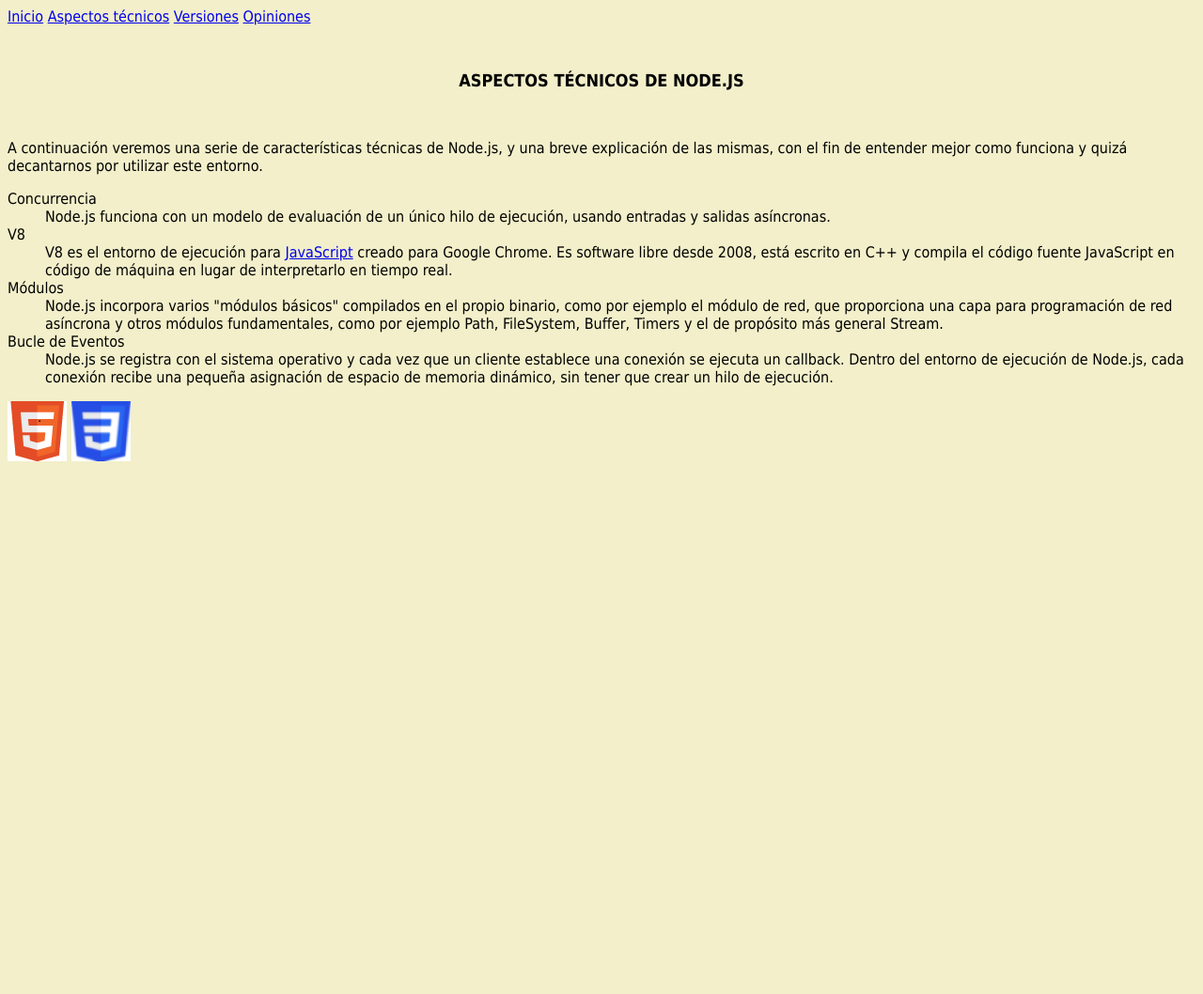
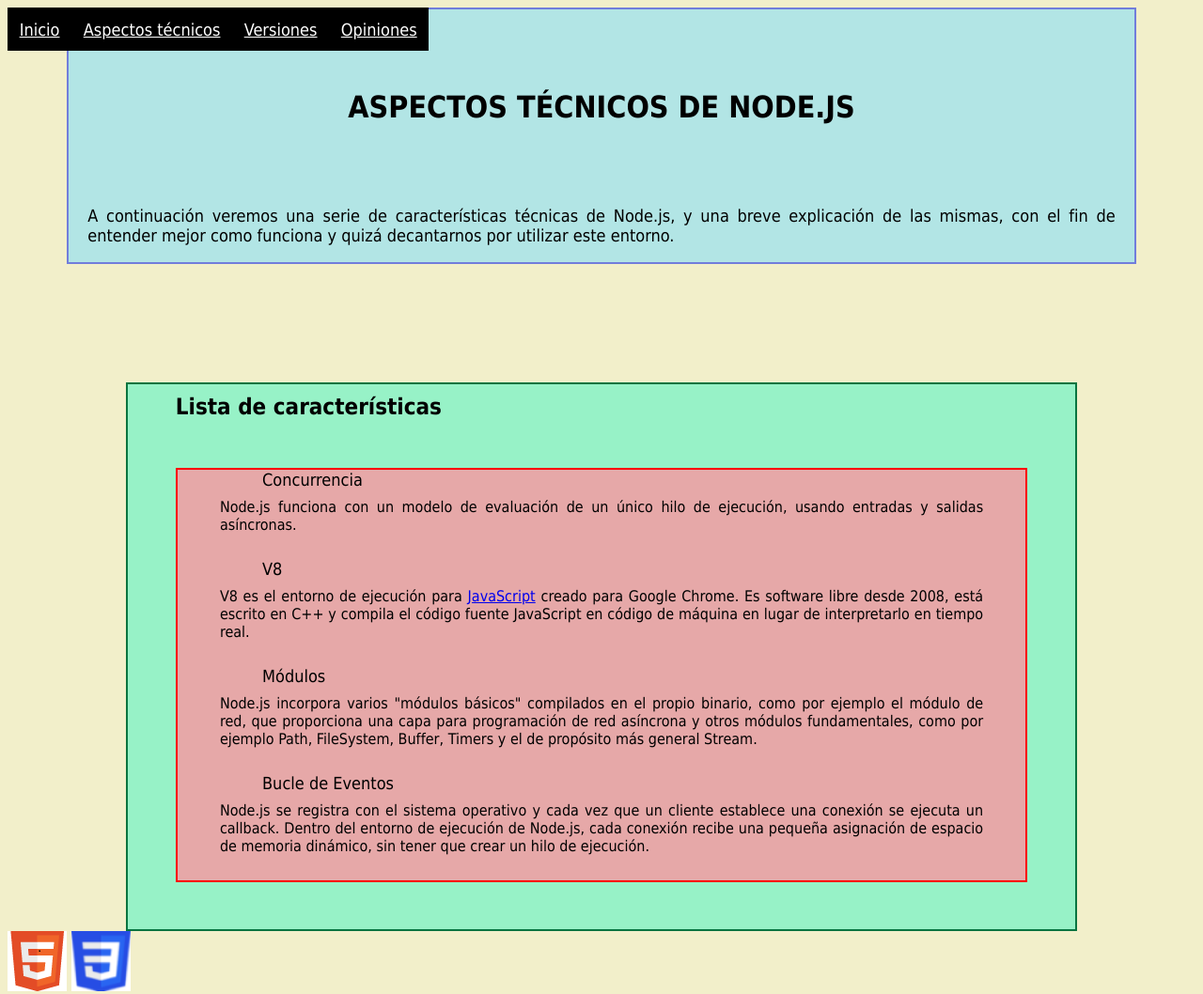
Before and after one commit to uo269783/sew, a plain HTML site: page practica1/caracteristicas.html in a window 1280 px wide. Shown: the whole page at 94% size. Before the commit the page ends 800 px from the top, so only its background shows below. Drawn offline with Linux system fonts and the light colour scheme.

Commit message:
estructura css y demas

```diff
--- a/practica1/caracteristicas.html
+++ b/practica1/caracteristicas.html
@@ -18,6 +18,10 @@
 
     <title>Características de Node.js</title>
     <link rel="stylesheet" type="text/css" href="estilo/estilo.css" />
+    <link rel="stylesheet" type="text/css" href="estilo/trabajo.css"/>
+    <link rel="stylesheet" type="text/css" href="estilo/layout.css"/>
+    <link rel="stylesheet" type="text/css" href="estilo/lista.css"/>
+    <link rel="stylesheet" type="text/css" href="estilo/nav.css"/>
 </head>
 
 <body>
@@ -34,6 +38,8 @@
             el fin de entender mejor como funciona y quizá decantarnos por utilizar este entorno.</p></header>
 
 
+                <section>
+                    <h2>Lista de características</h2>
                     <dl>
                             <dt>Concurrencia</dt>
                             <dd>Node.js funciona con un modelo de evaluación de un único hilo de ejecución, usando entradas y salidas asíncronas.</dd>
@@ -44,6 +50,7 @@
                             <dt>Bucle de Eventos</dt>
                             <dd>Node.js se registra con el sistema operativo y cada vez que un cliente establece una conexión se ejecuta un callback. Dentro del entorno de ejecución de Node.js, cada conexión recibe una pequeña asignación de espacio de memoria dinámico, sin tener que crear un hilo de ejecución.</dd>
                     </dl>
+                </section>
 
 
         <footer>
--- a/practica1/estilo/estilo.css
+++ b/practica1/estilo/estilo.css
@@ -5,12 +5,48 @@ body {
   color: #000000;
   background-color: rgb(242, 239, 202);
   font-size: medium;
+  text-align: justify;
+
 }
+
 /*Especificidad: 001*/
 h1 {
   color: #000000;
   text-transform: uppercase;
-    padding: 2em;
   text-align: center;
+  font-size: 32;
+}
+
+/* Especificidad 001*/
+h2 {
+  color: #000000;
+  font-size: 20;
+}
+
+/* Especificidad 001*/
+section {
+  background-color: #97f2c7;
+  border: 2px solid #057440;
+}
+
+/* Especificidad 002*/
+h1+p {
   font-size: large;
 }
+
+/* Especificidad 001*/
+nav {
+  background-color: #ffffff;
+  padding: 1%;
+  width: 100%;
+}
+
+/* Especificidad 002*/
+nav a {
+  font-family: Tahoma, sans-serif;
+  background-color: black;
+  color: white;
+  font-size: large;
+  padding: 1%;
+  float: left;
+}
--- a/practica1/estilo/layout.css
+++ b/practica1/estilo/layout.css
@@ -1,21 +1 @@
 /* Daniel Fernández Bernardino */
-
-/*Especificidad 001*/
-body {
-    display: grid;
-    grid-template-areas: 'nav main';
-
-}
-
-/* Especificidad 001*/
-main {
-    grid-area: main;
-}
-
-/* Especificidad 001*/
-nav {
-    height: fit-content;
-    top:0;
-    grid-area: nav;
-    position: sticky;
-}
--- a/practica1/estilo/tabla.css
+++ b/practica1/estilo/tabla.css
@@ -4,6 +4,8 @@
 table {
     border: 1px solid;
     border-collapse: collapse;
+    background-color: beige;
+    margin: 15px;
 }
 
 /*Especificidad 001 */
--- a/practica1/estilo/trabajo.css
+++ b/practica1/estilo/trabajo.css
@@ -3,17 +3,42 @@
 header {
     background-color: #b2e5e5;
     border: 2px solid #717ddb;
-    margin-bottom: 5px;
+    margin-bottom: 10%;
+    margin-left: 5%;
+    margin-right: 5%;
+}
+
+/* Especificidad 001*/
+h1 {
+    padding: 2em;
+}
+
+/* Especificidad 001*/
+h2 {
+    margin: 1% 5% auto;
 }
 
 /* Especificidad 001 */
 section {
-    background-color: #97f2c7;
-    border: 2px solid #057440;
-    margin-bottom: 5px
+    margin-left: 10%;
+    margin-right: 10%;
 }
 
-/* Especificidad 002*/
-nav a {
-    text-align: left;
+/* Especificidad 003*/
+section>p+img {
+    display: block;
+    margin-left: auto;
+    margin-right: auto;
 }
+
+/* Especificidad 001*/
+p {
+    margin-left: 20px;
+    margin-right: 20px;
+}
+
+/* Especificidad 001 */
+nav {
+    margin: 0%;
+    padding: 0%;
+}
```
Also changed, not shown: practica1/index.html (+1 -0 lines), practica1/opiniones.html (+3 -0 lines), practica1/versiones.html (+8 -2 lines). Lines whose indentation alone changed are shown as unchanged.
